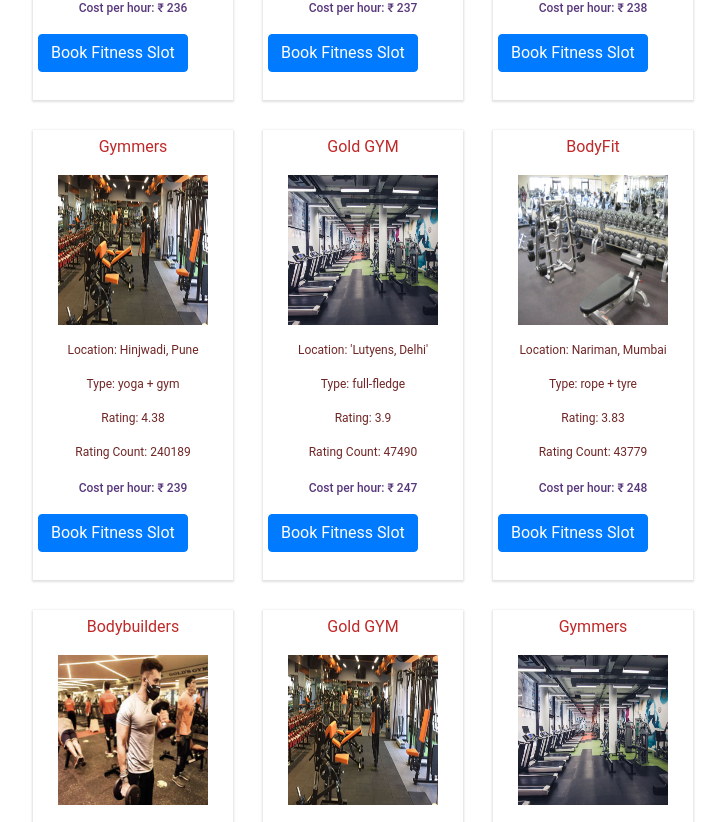
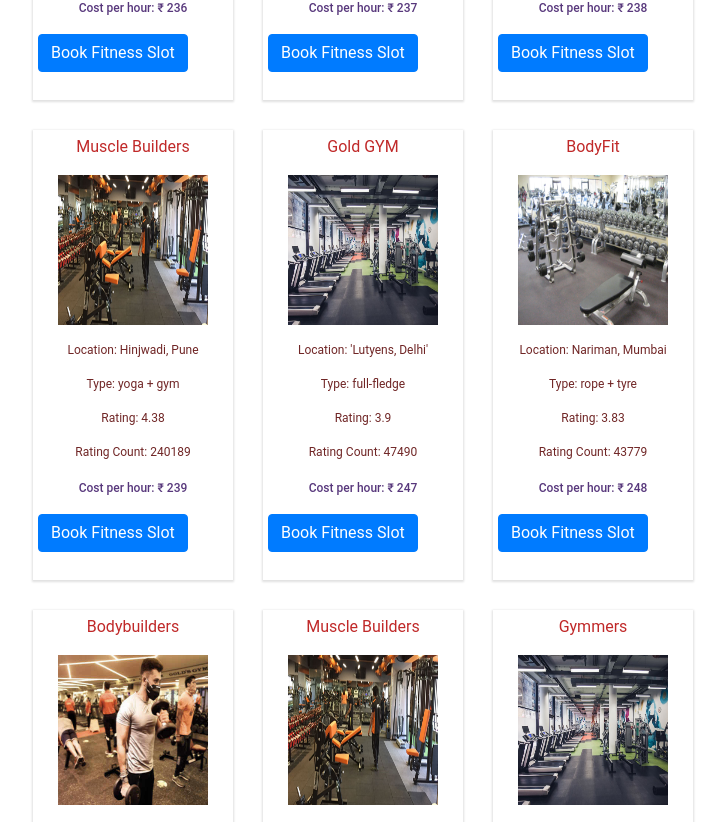
Before and after one commit to sid3345/gymify, a React (Create React App) app in the folder client/: page / in a window 1280 px wide. Shown: the part 2197-3019 px from the top of the page, without its empty margins (277-1002 px from the left). Built offline with nearby package versions, Linux system fonts and the light colour scheme; no server answers.

Commit message:
Update data.js

```diff
--- a/client/src/components/data.js
+++ b/client/src/components/data.js
@@ -54,7 +54,7 @@ export const gyms = [
     },
     {
       "gymID": 8,
-      "title": "Gold GYM",
+      "title": "Muscle Builders",
       "authors": "J.K. Rowling-Mary GrandPré",
       "average_rating": 4.78,
       "location": 'Nariman, Mumbai',
@@ -98,7 +98,7 @@ export const gyms = [
     },
     {
       "gymID": 13,
-      "title": "Gymmers",
+      "title": "Muscle Builders",
       "authors": "Douglas Adams",
       "average_rating": 4.38,
       "location": 'Hinjwadi, Pune',
@@ -142,7 +142,7 @@ export const gyms = [
     },
     {
       "gymID": 28,
-      "title": "Gold GYM",
+      "title": "Muscle Builders",
       "authors": "Bill Bryson",
       "average_rating": 3.92,
       "location": 'Hinjwadi, Pune',
```
